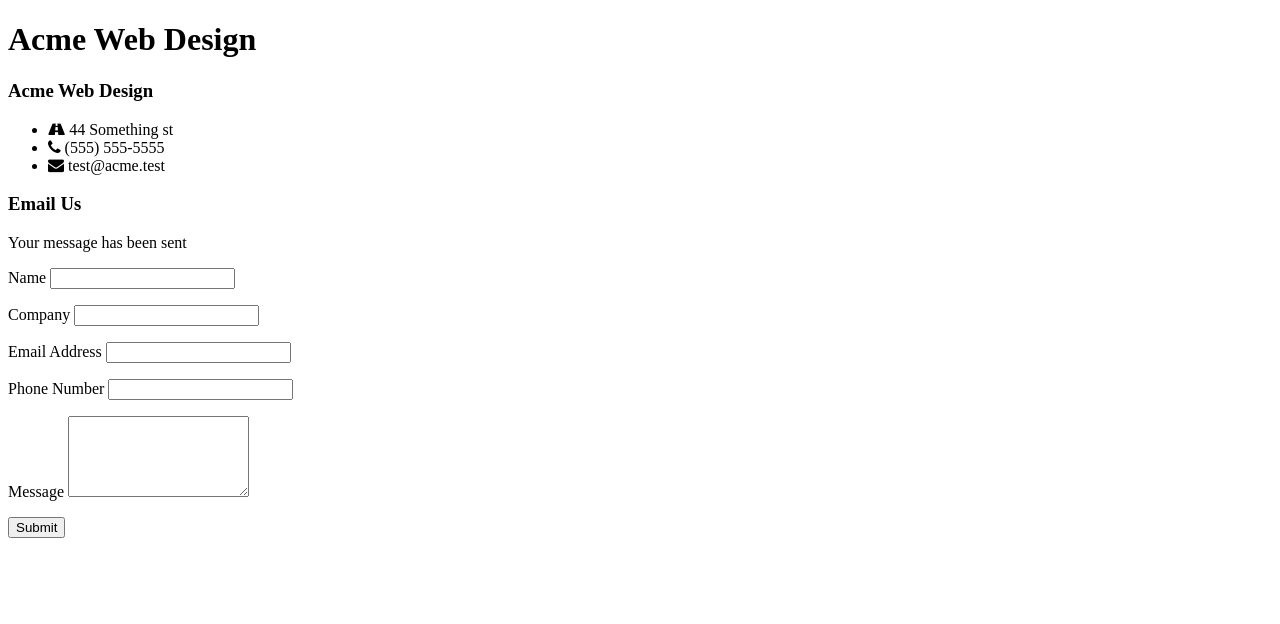
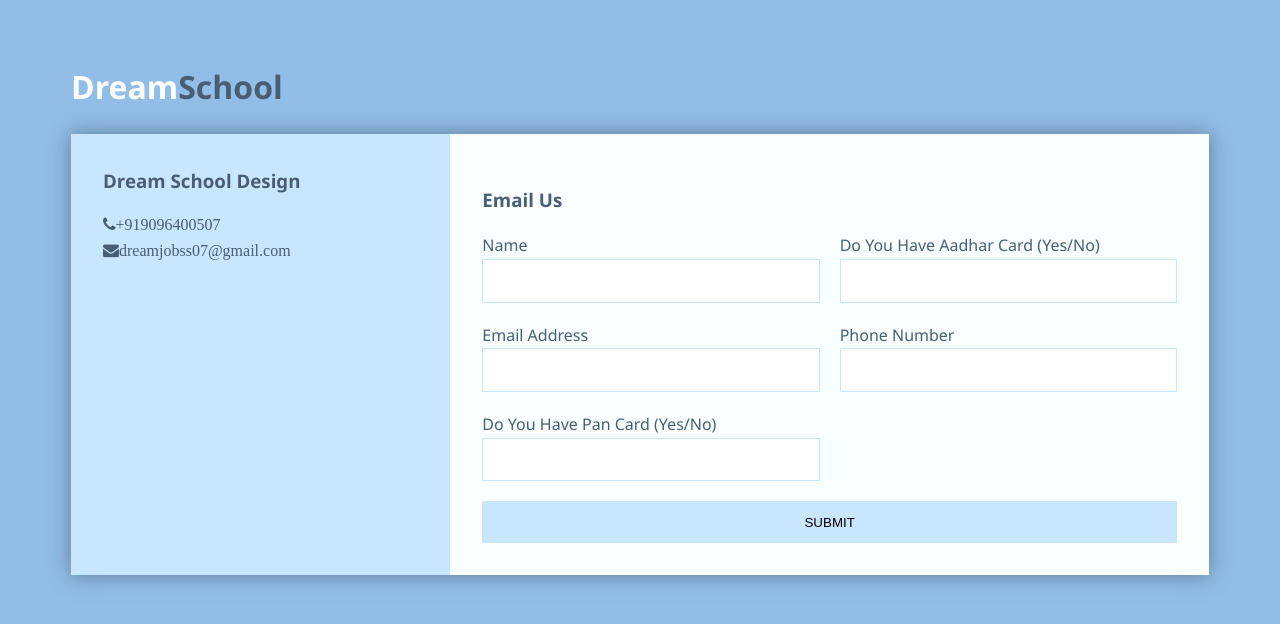
Before and after one commit to sanyam03/DreamJobs, a plain HTML site: page Details.html in a window 1280 px wide. Drawn offline with nearby package versions, Linux system fonts and the light colour scheme.

Commit message:
Form Changes and Logo Changes

```diff
--- a/Details.html
+++ b/Details.html
@@ -7,18 +7,17 @@
   <title>Acme Web Design</title>
   <link href="https://maxcdn.bootstrapcdn.com/font-awesome/4.7.0/css/font-awesome.min.css" rel="stylesheet" integrity="sha384-wvfXpqpZZVQGK6TAh5PVlGOfQNHSoD2xbE+QkPxCAFlNEevoEH3Sl0sibVcOQVnN" crossorigin="anonymous">
   <link rel="stylesheet" href="https://cdnjs.cloudflare.com/ajax/libs/animate.css/3.5.2/animate.css" />
-  <link rel="stylesheet" href="style.css">
+  <link rel="stylesheet" href="./style.css">
 </head>
 <body>
   <div class="container">
-    <h1 class="brand"><span>Acme</span> Web Design</h1>
+    <h1 class="brand"><span>Dream</span>School</h1>
     <div class="wrapper">
       <div class="company-info">
-        <h3>Acme Web Design</h3>
+        <h3>Dream School Design</h3>
         <ul>
-          <li><i class="fa fa-road"></i> 44 Something st</li>
-          <li><i class="fa fa-phone"></i> (555) 555-5555</li>
-          <li><i class="fa fa-envelope"></i> test@acme.test</li>
+          <li><i class="fa fa-phone">+919096400507</i></li>
+          <li><i class="fa fa-envelope">dreamjobss07@gmail.com</i> </li>
         </ul>
       </div>
       <div class="contact">
@@ -30,8 +29,8 @@
             <input type="text" name="name" id="name" required>
           </p>
           <p>
-            <label>Company</label>
-            <input type="text" name="company" id="company">
+            <label>Do You Have Aadhar Card (Yes/No)</label>
+            <input type="text" name="aadhar" id="aadhar">
           </p>
           <p>
             <label>Email Address</label>
@@ -41,9 +40,9 @@
             <label>Phone Number</label>
             <input type="text" name="phone" id="phone">
           </p>
-          <p class="full">
-            <label>Message</label>
-            <textarea name="message" rows="5" id="message"></textarea>
+          <p>
+            <label>Do You Have Pan Card (Yes/No)</label>
+            <input type="text" name="pan" id="pan">
           </p>
           <p class="full">
             <button type="submit">Submit</button>
--- a/js/main.js
+++ b/js/main.js
@@ -23,13 +23,13 @@ var config = {
 
     // Get values
     var name = getInputVal('name');
-    var company = getInputVal('company');
+    var aadhar = getInputVal('aadhar');
     var email = getInputVal('email');
     var phone = getInputVal('phone');
-    var message = getInputVal('message');
+    var pan = getInputVal('pan');
 
     // Save message
-    saveMessage(name, company, email, phone, message);
+    saveMessage(name, aadhar, email, phone, pan);
 
     // Show alert
     document.querySelector('.alert').style.display = 'block';
@@ -49,13 +49,13 @@ var config = {
   }
 
   // Save message to firebase
-  function saveMessage(name, company, email, phone, message){
+  function saveMessage(name, aadhar, email, phone, pan){
     var newMessageRef = messagesRef.push();
     newMessageRef.set({
       name: name,
-      company:company,
+      aadhar:aadhar,
       email:email,
       phone:phone,
-      message:message
+      pan:pan
     });
   }
--- /dev/null
+++ b/style.css
@@ -0,0 +1,115 @@
+*{
+    box-sizing: border-box;
+  }
+
+  body{
+    background:#92bde7;
+    color:#485e74;
+    line-height:1.6;
+    font-family: 'Segoe UI', Tahoma, Geneva, Verdana, sans-serif;
+    padding:1em;
+  }
+
+  .container{
+    max-width:1170px;
+    margin-left:auto;
+    margin-right:auto;
+    padding:1em;
+  }
+
+  ul{
+    list-style: none;
+    padding:0;
+  }
+
+  .brand{
+    text-align: center;
+  }
+
+  .brand span{
+    color:#fff;
+  }
+
+  .wrapper{
+    box-shadow: 0 0 20px 0 rgba(72,94,116,0.7);
+  }
+
+  .wrapper > *{
+    padding: 1em;
+  }
+
+  .company-info{
+    background:#c9e6ff;
+  }
+
+  .company-info h3, .company-info ul{
+    text-align: center;
+    margin:0 0 1rem 0;
+  }
+
+  .contact{
+    background:#f9feff;
+  }
+
+  /* FORM STYLES */
+  .contact form{
+    display: grid;
+    grid-template-columns: 1fr 1fr;
+    grid-gap:20px;
+  }
+
+  .contact form label{
+    display:block;
+  }
+
+  .contact form p{
+    margin:0;
+  }
+
+  .contact form .full{
+    grid-column: 1 / 3;
+  }
+
+  .contact form button, .contact form input, .contact form textarea{
+    width:100%;
+    padding:1em;
+    border:1px solid #c9e6ff;
+  }
+
+  .contact form button{
+    background:#c9e6ff;
+    border:0;
+    text-transform: uppercase;
+  }
+
+  .contact form button:hover,.contact form button:focus{
+    background:#92bde7;
+    color:#fff;
+    outline:0;
+    transition: background-color 2s ease-out;
+  }
+
+  .alert{
+    text-align: center;
+    padding:10px;
+    background:#79c879;
+    color:#fff;
+    margin-bottom:10px;
+    display:none;
+  }
+
+  /* LARGE SCREENS */
+  @media(min-width:700px){
+    .wrapper{
+      display: grid;
+      grid-template-columns: 1fr 2fr;
+    }
+
+    .wrapper > *{
+      padding:2em;
+    }
+
+    .company-info h3, .company-info ul, .brand{
+      text-align: left;
+    }
+  }
```
Also changed, not shown: index.html (+2 -2 lines).
